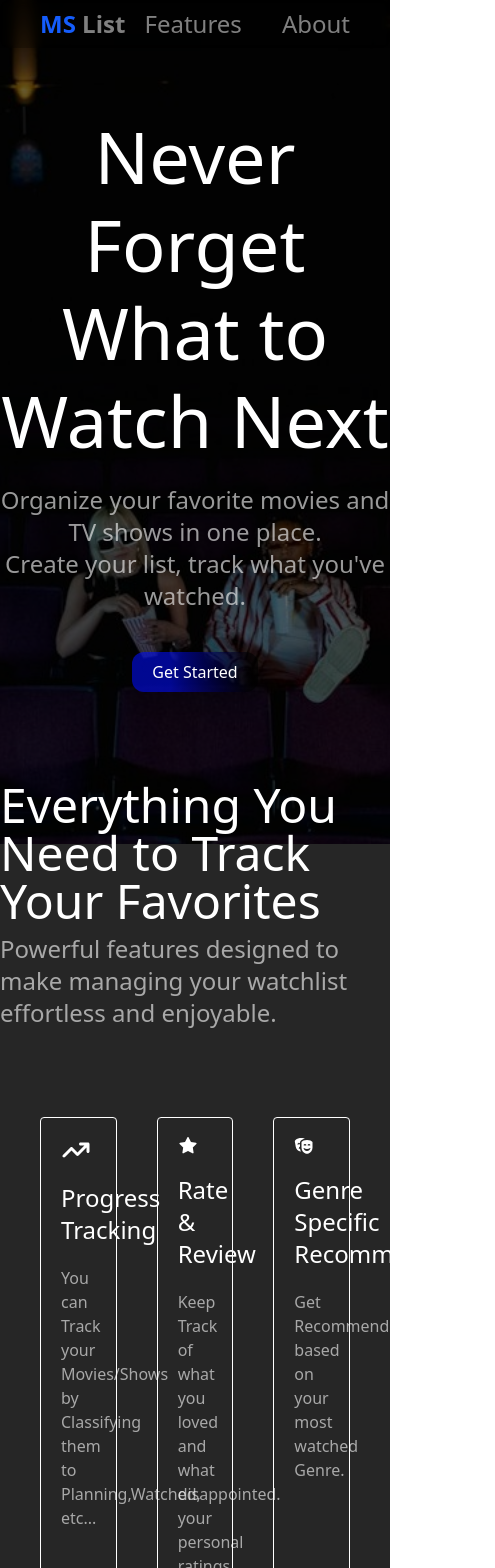
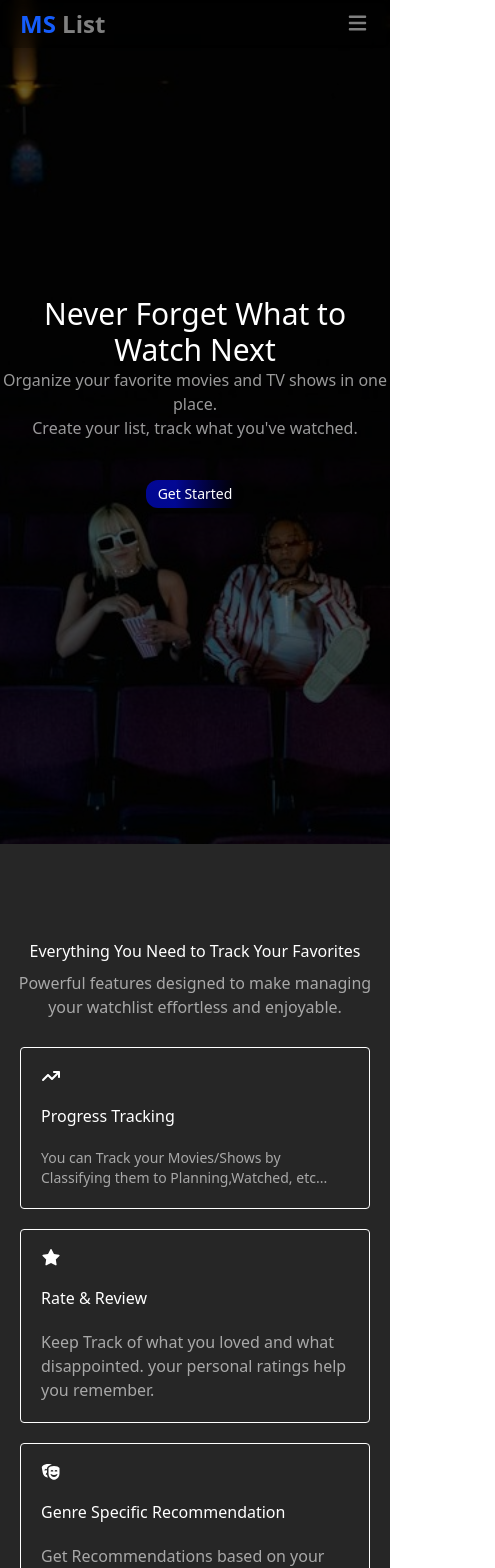
Before and after one commit to PrithvirajVNair/MS-List, a React (Vite) app: page / in a window 390 px wide. Shown: the top 1568 px of the page, 495 px wide, since content can reach past the window. Built offline with nearby package versions, Linux system fonts and the light colour scheme.

Commit message:
Third Commit

```diff
--- a/src/components/Footer.jsx
+++ b/src/components/Footer.jsx
@@ -2,13 +2,21 @@ import React from 'react'
 
 const Footer = () => {
   return (
-    <div className='flex justify-between items-center bg-black text-white/60 px-5 py-2'>
+    <>
+      <div className='sm:hidden'>
+        <ul className='flex justify-between items-center px-5 text-xs p-1 bg-black/90 text-white/60'>
+          <li className='pe-5'><a href="">Privacy Policy</a></li>
+          <li><a href="">Terms of Service</a></li>
+        </ul>
+      </div>
+      <div className='flex sm:justify-between justify-center items-center bg-black text-white/60 px-2 sm:px-5 py-2 sm:text-base text-xs'>
         <p>&copy; 2025 <span className='text-blue-600'>MS</span> List. All rights reserved.</p>
-        <ul className='flex'>
-            <li className='pe-5'><a href="">Privacy Policy</a></li>
-            <li><a href="">Terms of Service</a></li>
+        <ul className='hidden sm:flex'>
+          <li className='pe-5'><a href="">Privacy Policy</a></li>
+          <li><a href="">Terms of Service</a></li>
         </ul>
-    </div>
+      </div>
+    </>
   )
 }
 
--- a/src/components/Header.jsx
+++ b/src/components/Header.jsx
@@ -1,18 +1,42 @@
-import React from 'react'
+import { faBars, faXmark } from '@fortawesome/free-solid-svg-icons'
+import { FontAwesomeIcon } from '@fortawesome/react-fontawesome'
+import React, { useState } from 'react'
 import { Link } from 'react-router-dom'
 
 const Header = ({showButton}) => {
+
+  const [toggleMenu,setToggleMenu] = useState(false)
+
   return (
-    <div className='flex justify-between px-10 bg-black/20 backdrop-blur-xs text-white/50 py-2 fixed w-full'>
+    <>
+      <div className='fixed w-full'>
+        <div className='flex justify-between items-center px-5 sm:px-10 bg-black/20 backdrop-blur-xs text-white/50 py-2'>
             <div>
                 <a href='#' className='text-2xl font-bold'><span className='text-blue-600'>MS</span> List</a>
             </div>
-        <ul className='flex text-2xl'>
+            <ul className='hidden sm:flex text-2xl'>
                 {showButton && <li><Link to={'/register'}><button className='me-10 text-sm py-2 px-5 rounded-xl bg-linear-to-r via-[#000CF1]/60 hover:via-[#000CF1] via-30% from-[#000CF1]/60 hover:from-[#000CF1] to-black/60 hover:to-black text-white cursor-pointer'>Get Started</button></Link></li>}
                 <li className='pe-10'><a href='#features'>Features</a></li>
                 <li><a href='#about'>About</a></li>
             </ul>
+            <div>
+              <button onClick={()=>setToggleMenu(!toggleMenu)}>{!toggleMenu?<FontAwesomeIcon icon={faBars} className='text-xl' />:<FontAwesomeIcon icon={faXmark} className='text-xl' />}</button>
             </div>
+        </div>
+        {toggleMenu&&
+        <div className='text-white/60 grid grid-cols-4'>
+          <div></div>
+          <div className='col-span-2 border rounded-xl backdrop-blur-xl'>
+            <ul className='flex flex-col justify-center items-center text-2xl py-5'>
+                {showButton && <li><Link to={'/register'}><button className='text-sm py-2 px-5 rounded-xl bg-linear-to-r via-[#000CF1]/60 hover:via-[#000CF1] via-30% from-[#000CF1]/60 hover:from-[#000CF1] to-black/60 hover:to-black text-white cursor-pointer'>Get Started</button></Link></li>}
+                <li className='text-sm py-2'><a href='#features'>Features</a></li>
+                <li className='text-sm'><a href='#about'>About</a></li>
+            </ul>
+          </div>
+          <div></div>
+        </div>}
+      </div>
+    </>
   )
 }
 
--- a/src/pages/Authentication.jsx
+++ b/src/pages/Authentication.jsx
@@ -6,12 +6,12 @@ import { Link } from 'react-router-dom'
 const Authentication = ({register}) => {
   return (
     <div className='bg-black text-white h-screen'>
-        <div className='grid grid-cols-3 h-screen'>
+        <div className='sm:grid grid-cols-3 h-screen'>
             <div></div>
-            <div className='rounded my-5 flex justify-center items-center flex-col bg-white/10'>
+            <div className='rounded sm:my-5 sm:py-0 py-5 flex justify-center items-center flex-col bg-white/10'>
                 <h2 className='text-2xl font-bold mb-5'><span className='text-blue-600'>MS</span> List</h2>
                 <h2 className='text-2xl'>{register? "Create a New Account" :"Welcome Back"}</h2>
-                <p className='text-white/60'>Register to MS List and Create your Watchlist</p>
+                <p className='text-white/60 sm:px-0 px-5 text-center'>Register to MS List and Create your Watchlist</p>
                 <div className='w-full px-10 mt-10'>
                     <div className=''>
                         <label className='' htmlFor="email">Email
--- a/src/pages/Landing.jsx
+++ b/src/pages/Landing.jsx
@@ -32,43 +32,43 @@ const Landing = () => {
             <div className='min-h-screen text-white'>
                 <div className='background1'>
                     <div className='bg-black/60 flex flex-col justify-center items-center h-screen text-center'>
-                        <h1 className='text-7xl leading-22'>Never Forget What to <br /> Watch Next</h1>
-                        <p className='text-2xl text-white/60 mt-5'>Organize your favorite movies and TV shows in one place.</p>
-                        <p className='text-2xl text-white/60'>Create your list, track what you've watched.</p>
-                        <Link to={'/register'}><button className='py-2 px-5 rounded-xl my-10 bg-linear-to-r via-[#000CF1]/60 via-30% from-[#000CF1]/60 to-black/60 hover:to-black hover:via-[#000CF1] hover:from-[#000CF1] cursor-pointer'>Get Started</button></Link>
+                        <h1 className='text-3xl sm:text-7xl sm:leading-22'>Never Forget What to <br /> Watch Next</h1>
+                        <p className='sm:text-2xl text-white/60 sm:mt-5'>Organize your favorite movies and TV shows in one place.</p>
+                        <p className='sm:text-2xl text-white/60'>Create your list, track what you've watched.</p>
+                        <Link to={'/register'}><button className='py-1 sm:text-base text-sm sm:py-2 px-3 sm:px-5 rounded-xl my-10 bg-linear-to-r via-[#000CF1]/60 via-30% from-[#000CF1]/60 to-black/60 hover:to-black hover:via-[#000CF1] hover:from-[#000CF1] cursor-pointer'>Get Started</button></Link>
                     </div>
                 </div>
-                <div id='features' className='flex flex-col justify-center items-center h-screen bg-[#262626]'>
-                    <h1 className='text-5xl'>Everything You Need to Track Your Favorites</h1>
-                    <p className='text-2xl py-2 text-white/60'>Powerful features designed to make managing your watchlist effortless and enjoyable.</p>
-                    <div className='grid grid-cols-3 w-full px-5 my-15'>
+                <div id='features' className='flex flex-col justify-center items-center min-h-screen bg-[#262626]'>
+                    <h1 className='sm:text-5xl text-center pt-10 sm:pt-0'>Everything You Need to Track Your Favorites</h1>
+                    <p className='sm:text-2xl py-2 text-center text-white/60'>Powerful features designed to make managing your watchlist effortless and enjoyable.</p>
+                    <div className='sm:grid grid-cols-3 w-full sm:px-5 sm:my-15'>
                         <div className='border m-5 rounded flex flex-col p-5'>
-                            <FontAwesomeIcon icon={faArrowTrendUp} className='text-2xl' />
-                            <h2 className='py-5 text-2xl'>Progress Tracking</h2>
-                            <p className='text-white/60'>
+                            <FontAwesomeIcon icon={faArrowTrendUp} className='sm:text-2xl' />
+                            <h2 className='py-5 sm:text-2xl'>Progress Tracking</h2>
+                            <p className='text-white/60 sm:text-base text-sm'>
                                 You can Track your Movies/Shows by Classifying them to Planning,Watched, etc...
                             </p>
                         </div>
                         <div className='border m-5 rounded flex flex-col p-5'>
-                            <FontAwesomeIcon icon={faStar} />
-                            <h2 className='py-5 text-2xl'>Rate & Review</h2>
+                            <FontAwesomeIcon icon={faStar} className='sm:text-2xl' />
+                            <h2 className='py-5 sm:text-2xl'>Rate & Review</h2>
                             <p className='text-white/60'>
                                 Keep Track of what you loved and what disappointed. your personal ratings help you remember.
                             </p>
                         </div>
                         <div className='border m-5 rounded flex flex-col p-5'>
-                            <FontAwesomeIcon icon={faMasksTheater} />
-                            <h2 className='py-5 text-2xl'>Genre Specific Recommendation</h2>
+                            <FontAwesomeIcon icon={faMasksTheater} className='sm:text-2xl' />
+                            <h2 className='py-5 sm:text-2xl'>Genre Specific Recommendation</h2>
                             <p className='text-white/60'>
                                 Get Recommendations based on your most watched Genre.
                             </p>
                         </div>
                     </div>
                 </div>
-                <div id='about' className='h-screen bg-black flex flex-col justify-center items-center'>
-                    <h2 className='text-3xl'>ABOUT US</h2>
-                    <p className='text-center py-10 px-20'>Discover movies and shows like never before! Our AI-Powered Recommendation Platform helps you find content that truly matches your taste. Instead of endless scrolling, you get smart suggestions based on your watch history, favorite genres, and trending categories.</p>
-                    <p className='text-center py-10 px-20'>Each movie comes with automatically generated AI summaries and taglines that capture the essence of the story in just a few words — making exploration faster and more exciting. You can create and manage your own watchlist, track your viewing progress, and explore what’s popular among other users.</p>
+                <div id='about' className='min-h-screen bg-black flex flex-col justify-center items-center'>
+                    <h2 className='sm:text-3xl sm:pt-0 pt-10'>ABOUT US</h2>
+                    <p className='text-center py-10 px-5 sm:px-20 sm:text-base text-sm'>Discover movies and shows like never before! Our AI-Powered Recommendation Platform helps you find content that truly matches your taste. Instead of endless scrolling, you get smart suggestions based on your watch history, favorite genres, and trending categories.</p>
+                    <p className='text-center py-10 px-5 sm:px-20 sm:text-base text-sm'>Each movie comes with automatically generated AI summaries and taglines that capture the essence of the story in just a few words — making exploration faster and more exciting. You can create and manage your own watchlist, track your viewing progress, and explore what’s popular among other users.</p>
                 </div>
             </div>
             <Footer />
--- a/src/users/components/Header.jsx
+++ b/src/users/components/Header.jsx
@@ -23,7 +23,7 @@ const Header = ({home,watchlist}) => {
 
                 {watchlist && <button className='me-10 text-base py-2 px-5 rounded-xl bg-linear-to-r via-[#000CF1]/60 hover:via-[#000CF1] via-30% from-[#000CF1]/60 hover:from-[#000CF1] to-black/60 hover:to-black text-white cursor-pointer'>Add to List</button>}
 
-                <li><button onClick={()=>setToggleUser(!toggleUser)}><FontAwesomeIcon icon={faCircleUser} className='text-3xl cursor-pointer' /></button></li>
+                <li><img src="https://cdn.pixabay.com/photo/2023/02/18/11/00/icon-7797704_640.png" alt="no image" className='me-5 cursor-pointer' style={{ widows: '30px', height: '30px', borderRadius: '50%' }} onClick={()=>setToggleUser(!toggleUser)} /></li>
             </ul>
         </div>
         {toggleUser &&
```
Lines whose indentation alone changed are shown as unchanged.
